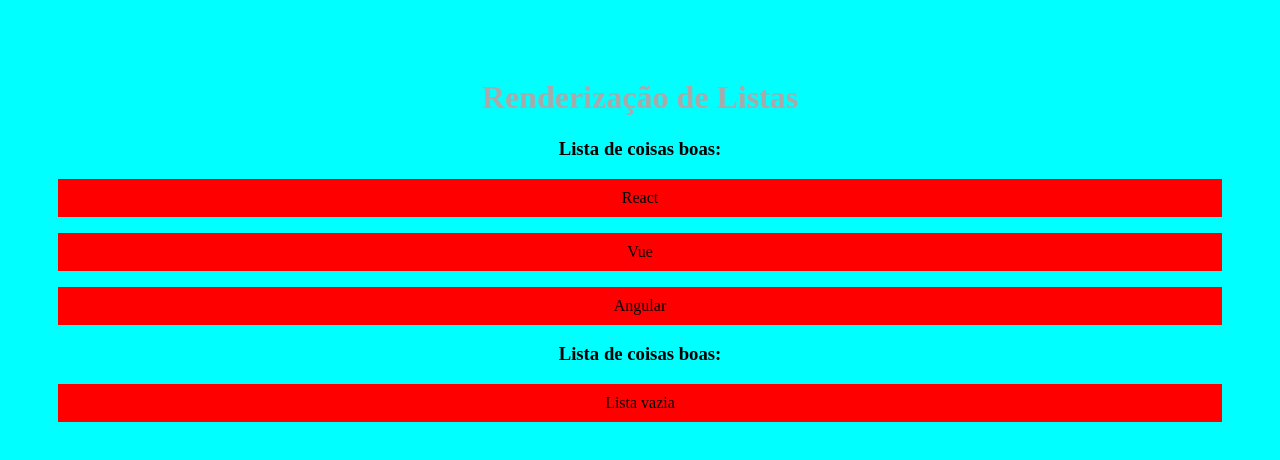
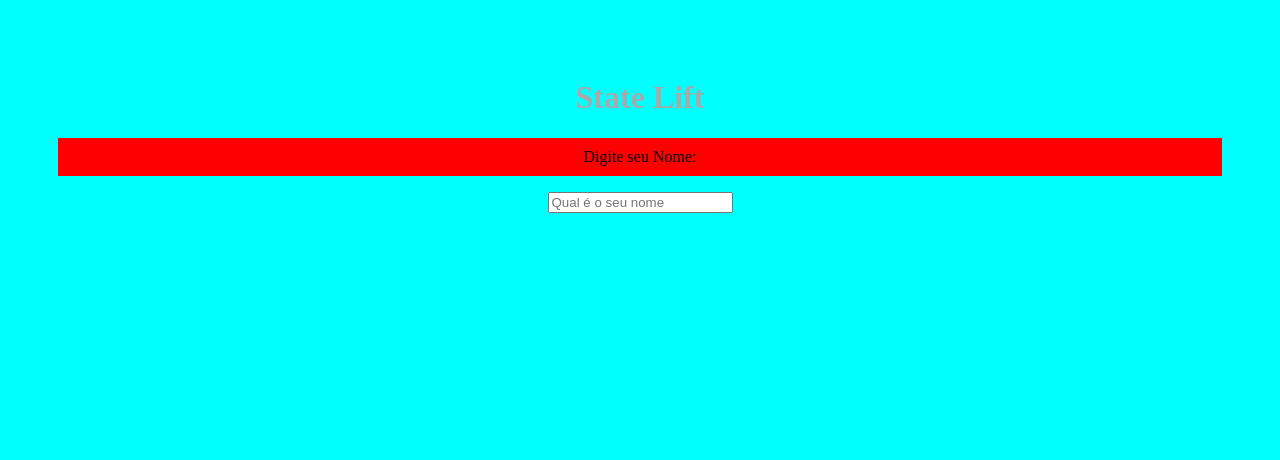
Before and after one commit to paulomatos777/React-Project, a React (Create React App) app: page / in a window 1280 px wide. Shown: the top 460 px of the page. Built offline with nearby package versions, Linux system fonts and the light colour scheme.

Commit message:
state lift

```diff
--- a/src/App.js
+++ b/src/App.js
@@ -1,13 +1,15 @@
 import "./App.css";
-import OtherLIst from "./components/OtherList";
+import { useState } from "react";
+import SeuNome from "./components/SeuNome";
+import Saudacao from "./components/Saudacao";
 
 function App() {
-  const lista1 = ["React", "Vue", "Angular"];
+  const [nome, setNome] = useState();
   return (
     <div className="App">
-      <h1>Renderização de Listas</h1>
-      <OtherLIst itens={lista1} />
-      <OtherLIst itens={[]} />
+      <h1>State Lift</h1>
+      <SeuNome setNome={setNome} />
+      <Saudacao nome={nome} />
     </div>
   );
 }
--- /dev/null
+++ b/src/components/Saudacao.js
@@ -0,0 +1,7 @@
+function Saudacao({ nome }) {
+  function gerarSaudacao(algumNome) {
+    return `Olá, ${algumNome}, tudo bem?`;
+  }
+  return <>{nome && <p> {gerarSaudacao(nome)}</p>}</>;
+}
+export default Saudacao;
--- /dev/null
+++ b/src/components/SeuNome.js
@@ -0,0 +1,13 @@
+function SeuNome(setNome) {
+  return (
+    <div>
+      <p>Digite seu Nome:</p>
+      <input
+        type="text"
+        placeholder="Qual é o seu nome"
+        onChange={(event) => setNome(event.target.value)}
+      />
+    </div>
+  );
+}
+export default SeuNome;
```
Also changed, not shown: 1 other file (tests, documents, lock files or other folders).
